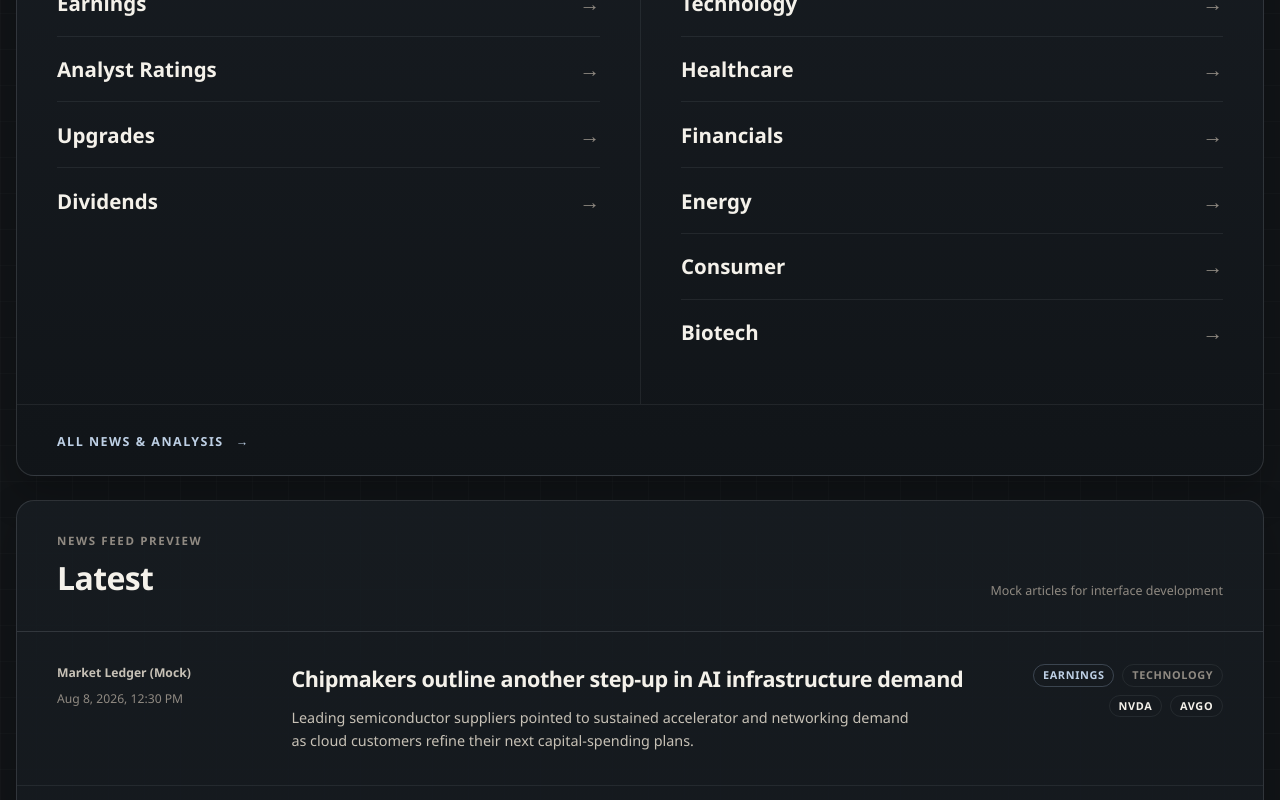
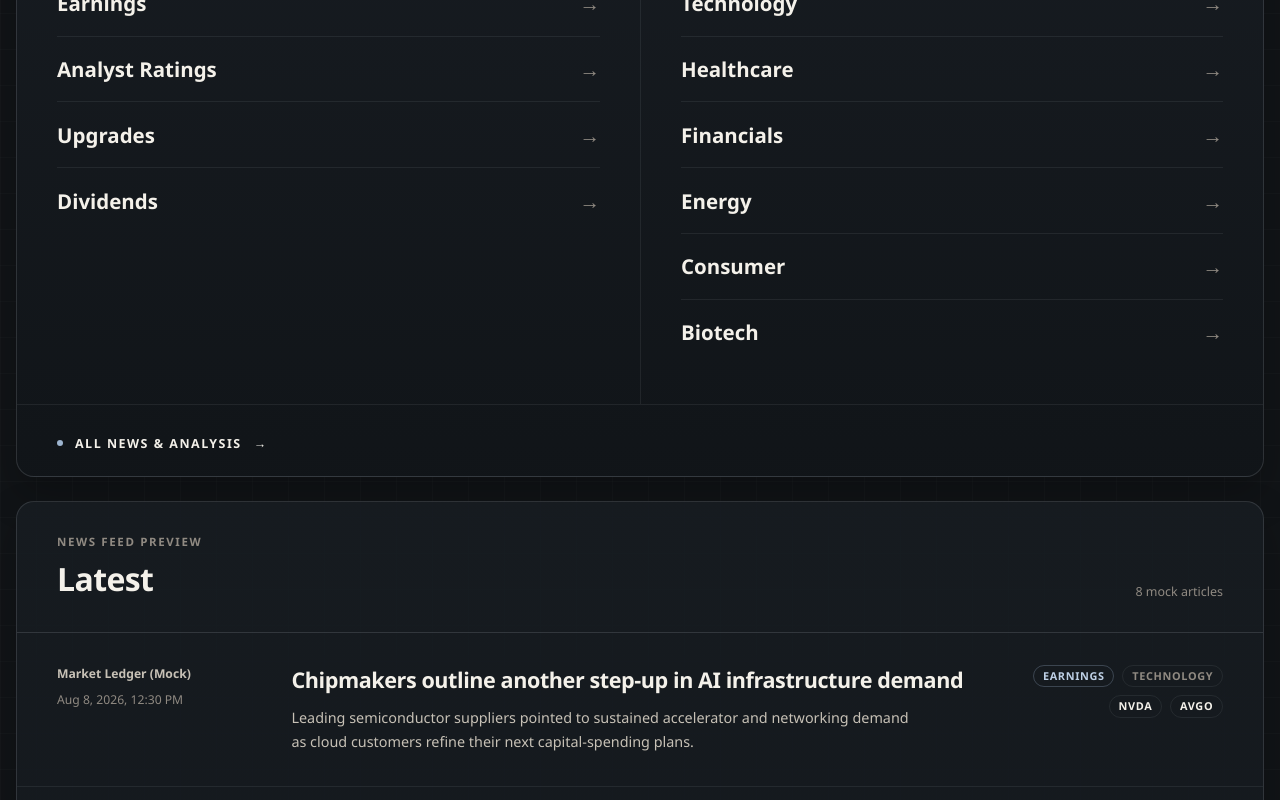
Before and after one commit to archonward/ART-Analytics, a React (Vite) app in the folder frontend/: page /news in a window 1280 px wide. Shown: the part 815-1615 px from the top of the page. Built offline with nearby package versions, Linux system fonts and the light colour scheme; no server answers.

Commit message:
Add client-side news filtering

```diff
--- a/frontend/src/pages/NewsAnalysisPage.jsx
+++ b/frontend/src/pages/NewsAnalysisPage.jsx
@@ -1,30 +1,46 @@
+import { useState } from 'react';
 import ArticleFeed from '../components/news/ArticleFeed';
 import mockNewsArticles from '../data/mockNewsArticles';
 
 const coverageCategories = ['Earnings', 'Analyst Ratings', 'Upgrades', 'Dividends'];
 const sectorCategories = ['Technology', 'Healthcare', 'Financials', 'Energy', 'Consumer', 'Biotech'];
 
-function CategoryGroup({ title, categories }) {
+function CategoryGroup({ title, filterKey, categories, activeFilter, onSelect }) {
   const headingId = `news-${title.toLowerCase().replace(' ', '-')}`;
 
   return (
     <section className="news-category-group" aria-labelledby={headingId}>
       <h3 id={headingId}>{title}</h3>
       <ul className="news-category-list">
-        {categories.map((category) => (
-          <li key={category}>
-            <button type="button" className="news-category-button">
-              <span>{category}</span>
-              <span className="news-category-arrow" aria-hidden="true">&rarr;</span>
-            </button>
-          </li>
-        ))}
+        {categories.map((category) => {
+          const isActive = activeFilter?.key === filterKey && activeFilter.value === category;
+
+          return (
+            <li key={category}>
+              <button
+                type="button"
+                className={`news-category-button${isActive ? ' active' : ''}`}
+                onClick={() => onSelect({ key: filterKey, value: category })}
+                aria-pressed={isActive}
+              >
+                <span>{category}</span>
+                <span className="news-category-arrow" aria-hidden="true">&rarr;</span>
+              </button>
+            </li>
+          );
+        })}
       </ul>
     </section>
   );
 }
 
 export default function NewsAnalysisPage() {
+  const [activeFilter, setActiveFilter] = useState(null);
+  const filteredArticles = activeFilter
+    ? mockNewsArticles.filter((article) => article[activeFilter.key] === activeFilter.value)
+    : mockNewsArticles;
+  const feedTitle = activeFilter?.value || 'Latest';
+
   return (
     <main className="news-page">
       <section className="dashboard-module news-intro" aria-labelledby="news-analysis-title">
@@ -42,12 +58,29 @@ export default function NewsAnalysisPage() {
         </header>
 
         <div className="news-category-grid">
-          <CategoryGroup title="By Coverage" categories={coverageCategories} />
-          <CategoryGroup title="By Sector" categories={sectorCategories} />
+          <CategoryGroup
+            title="By Coverage"
+            filterKey="category"
+            categories={coverageCategories}
+            activeFilter={activeFilter}
+            onSelect={setActiveFilter}
+          />
+          <CategoryGroup
+            title="By Sector"
+            filterKey="sector"
+            categories={sectorCategories}
+            activeFilter={activeFilter}
+            onSelect={setActiveFilter}
+          />
         </div>
 
         <footer className="news-category-footer">
-          <button type="button" className="news-all-button">
+          <button
+            type="button"
+            className={`news-all-button${activeFilter ? '' : ' active'}`}
+            onClick={() => setActiveFilter(null)}
+            aria-pressed={!activeFilter}
+          >
             <span>All News &amp; Analysis</span>
             <span aria-hidden="true">&rarr;</span>
           </button>
@@ -58,12 +91,21 @@ export default function NewsAnalysisPage() {
         <header className="news-latest-header">
           <div>
             <p className="section-label">News feed preview</p>
-            <h2 id="news-latest-title">Latest</h2>
+            <h2 id="news-latest-title">{feedTitle}</h2>
           </div>
-          <p className="news-latest-note">Mock articles for interface development</p>
+          <p className="news-latest-note">
+            {filteredArticles.length} mock {filteredArticles.length === 1 ? 'article' : 'articles'}
+          </p>
         </header>
 
-        <ArticleFeed articles={mockNewsArticles} />
+        {filteredArticles.length > 0 ? (
+          <ArticleFeed articles={filteredArticles} />
+        ) : (
+          <div className="news-feed-empty">
+            <h3>No articles in this view</h3>
+            <p>Choose another category or return to All News &amp; Analysis.</p>
+          </div>
+        )}
       </section>
     </main>
   );
--- a/frontend/src/styles/layout.css
+++ b/frontend/src/styles/layout.css
@@ -305,6 +305,14 @@
   color: var(--accent-strong);
 }
 
+.news-category-button.active {
+  padding-right: var(--space-2);
+  padding-left: var(--space-3);
+  background: linear-gradient(90deg, var(--surface-accent), transparent 72%);
+  box-shadow: inset 2px 0 0 var(--accent);
+  color: var(--accent-strong);
+}
+
 .news-category-arrow {
   color: var(--text-muted);
   transition: color 140ms ease, transform 140ms ease;
@@ -339,6 +347,18 @@
   border-color: transparent;
   background: transparent;
   color: var(--text-primary);
+}
+
+.news-all-button.active {
+  color: var(--text-primary);
+}
+
+.news-all-button.active::before {
+  width: 6px;
+  height: 6px;
+  border-radius: 999px;
+  background: var(--accent);
+  content: '';
 }
 
 .dashboard-layout {
--- a/frontend/src/styles/news.css
+++ b/frontend/src/styles/news.css
@@ -120,6 +120,22 @@
   color: var(--text-primary);
 }
 
+.news-feed-empty {
+  display: grid;
+  gap: var(--space-3);
+  padding: var(--space-8) var(--space-7);
+  text-align: center;
+}
+
+.news-feed-empty h3 {
+  font-size: 1.15rem;
+}
+
+.news-feed-empty p {
+  color: var(--text-secondary);
+  line-height: 1.6;
+}
+
 @media (max-width: 980px) {
   .news-feed-item {
     grid-template-columns: minmax(130px, 0.6fr) minmax(0, 2fr);
```
